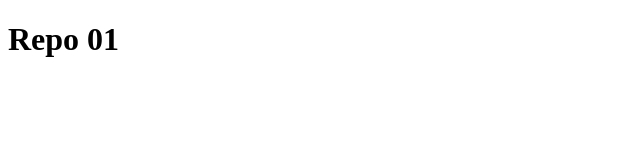
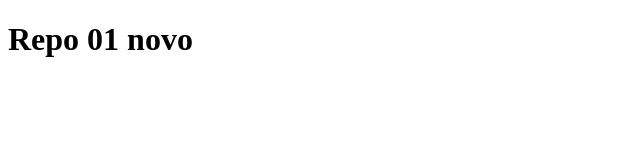
Before and after one commit to Zntn/repo01, a plain HTML site: page index.html in a window 1280 px wide. Shown: the whole page, without its empty margins (0-640 px from the left). Drawn offline with Linux system fonts and the light colour scheme.

Commit message:
mudança no repo

```diff
--- a/index.html
+++ b/index.html
@@ -6,6 +6,6 @@
     <title>Document</title>
 </head>
 <body>
-    <h1>Repo 01</h1>
+    <h1>Repo 01 novo</h1>
 </body>
 </html>
```
